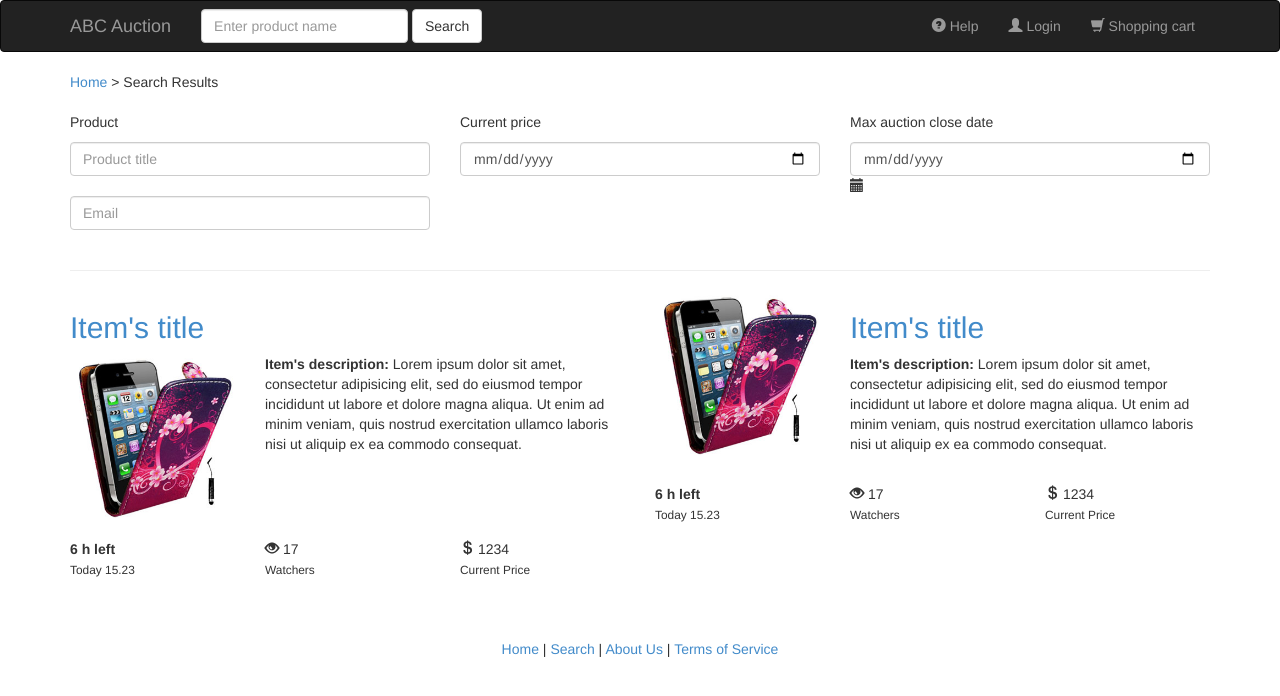
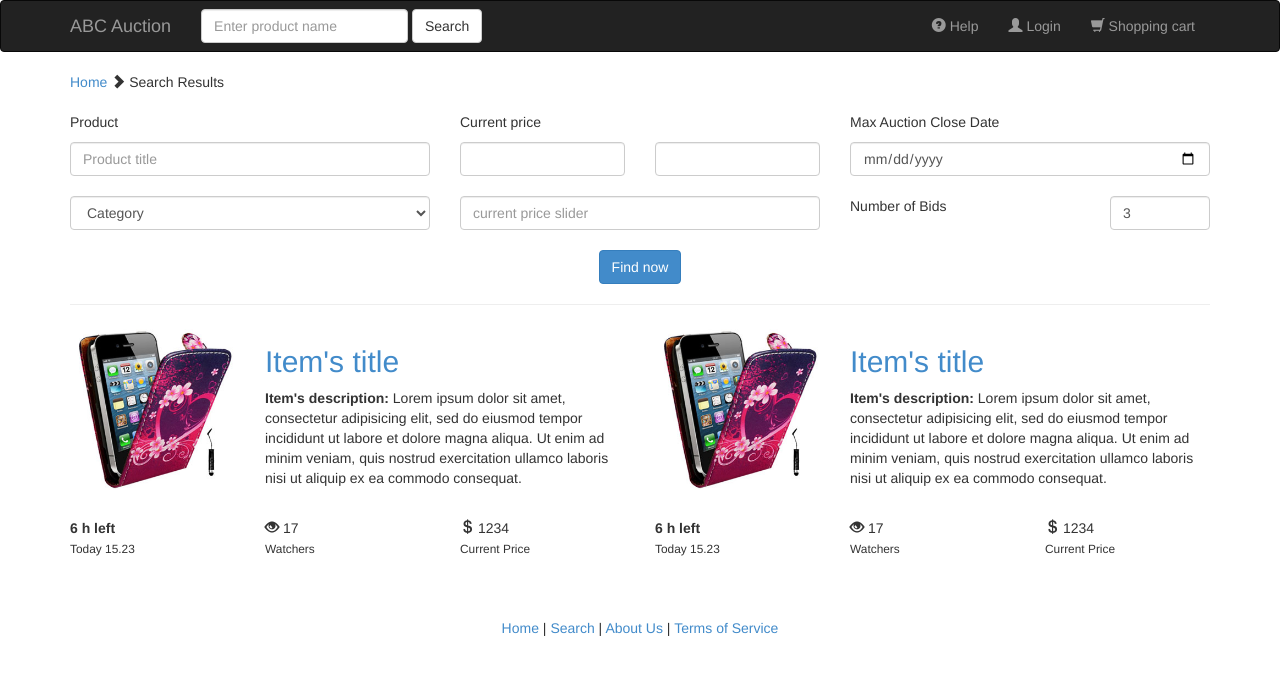
Before and after one commit to kulyukin/modernWebDev2014, a plain HTML site: page search.html in a window 1280 px wide. Drawn offline with Linux system fonts and the light colour scheme.

Commit message:
Adv search form

```diff
--- a/index1.html
+++ b/search.html
@@ -41,10 +41,11 @@
 <div class="container">
 
     <div>
-            <a href="javascript:void(0)">Home</a> >
-            Search Results
+        <a href="javascript:void(0)">Home</a> <span class="glyphicon glyphicon-chevron-right"></span>
+        Search Results
     </div>
     <br/>
+
     <div class="row">
         <form role="form">
             <div class="col-sm-12 col-md-4">
@@ -57,7 +58,11 @@
                         <input type="text" class="form-control"  placeholder="Product title"><br/>
                     </div>
                     <div class="col-xs-12 col-sm-6 col-md-12">
-                        <input type="text" class="form-control"  placeholder="Email"><br/>
+                        <select class="form-control">
+                            <option>Category</option>
+                            <option>1</option>
+                            <option>2</option>
+                        </select><br/>
                     </div>
                 </div>
             </div>
@@ -67,12 +72,31 @@
                 <div class="row">
                     <div class="col-xs-12 col-sm-6">
                         <p>Current price</p>
-                        <input type="date" class="form-control"><br/>
+                        <div class="row">
+                            <div class="col-xs-6"><input type="text"  class="form-control"/></div>
+                            <div class="col-xs-6"><input type="text"  class="form-control"/></div>
+                        </div><br/>
+                        <div><input type="text"  class="form-control" placeholder="current price slider"/></div><br/>
                     </div>
 
                     <div class="col-xs-12 col-sm-6">
-                        <p>Max auction close date</p>
-                        <div class="form-group"><input type="date" class="form-control"><span class="glyphicon glyphicon-calendar"></span></div><br/>
+                        <div class="row">
+                            <div class="col-xs-12"><p>Max Auction Close Date</p></div>
+                            <div class="col-xs-12">
+                                <div class="row">
+                                    <div class="col-xs-12"><input type="date" id="close-date" class="form-control"/></div>
+                                </div><br>
+                            </div>
+                            <div class="col-xs-12">
+                                <div class="row">
+                                    <div class="col-xs-8"><p>Number of Bids</p></div>
+                                    <div class="col-xs-4">
+                                        <input type="text" id="input-number-of-bids" value="3" class="form-control"/>
+                                    </div>
+                                </div>
+                            </div>
+                        </div>
+
                     </div>
 
                    <!-- <div class="col-sm-12 col-md-4">Max auction close date</div>-->
@@ -80,8 +104,8 @@
 
             </div>
 
+            <div class="col-xs-12 text-center"><button class="btn btn-primary">Find now</button></div>
 
-            <!--<div class="col-lg-12 text-center"><button class="btn btn-primary">Find now</button></div>-->
         </form>
     </div>
 
@@ -91,11 +115,12 @@
             <li class="col-md-6">
                 <div class="row">
 
+                    <div class="col-xs-4">
+                        <a href="javascript:void(0)"><img src="assets/img/01.jpg" alt="" class="img-responsive"></a>
+                    </div>
+
                     <div class="col-xs-8">
                         <h2><a href="javascript:void(0)">Item's title</a></h2>
-                    </div>
-
-                    <div class="col-xs-8 col-xs-push-4">
                         <p>
                             <b>Item's description:</b> Lorem ipsum dolor sit amet, consectetur adipisicing elit, sed do
                             eiusmod
@@ -106,17 +131,16 @@
                         </p>
                     </div>
 
-                    <div class="col-xs-4 col-xs-pull-8 col-sm-pull-8">
+                  <!--  <div class="col-xs-4 col-xs-pull-8 col-sm-pull-8">
                         <a href="javascript:void(0)"><img src="assets/img/01.jpg" alt="" class="img-responsive"></a>
-                    </div>
-
+                    </div>-->
                 </div>
                 <br/>
                 <div class="row">
                     <div class="col-xs-12 col-sm-4 col-sm-push-8">
                         <div class="row">
                             <div class="col-xs-4 col-sm-12">
-                                <span class="glyphicon glyphicon-usd"></span> 1234
+                                    <span class="glyphicon glyphicon-usd"></span> 1234
                             </div>
                             <div class="col-xs-8 col-sm-12"><small>Current Price</small></div>
                         </div>
```
